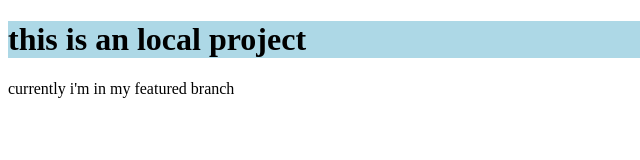
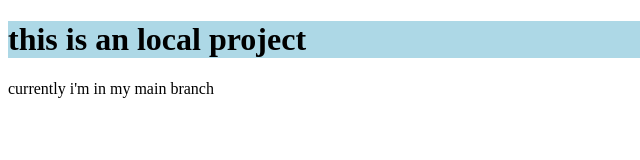
Before and after one commit to Sudhanshuukr/newLocalProject, a plain HTML site: page index.html in a window 1280 px wide. Shown: the full height of the page, 0-640 px from the left. Drawn offline with Linux system fonts and the light colour scheme.

```diff
--- a/index.html
+++ b/index.html
@@ -8,6 +8,6 @@
 </head>
 <body>
     <h1>this is an local project</h1>
-    <p>currently i'm in my featured branch</p>
+    <p>currently i'm in my main branch</p>
 </body>
 </html>
```
